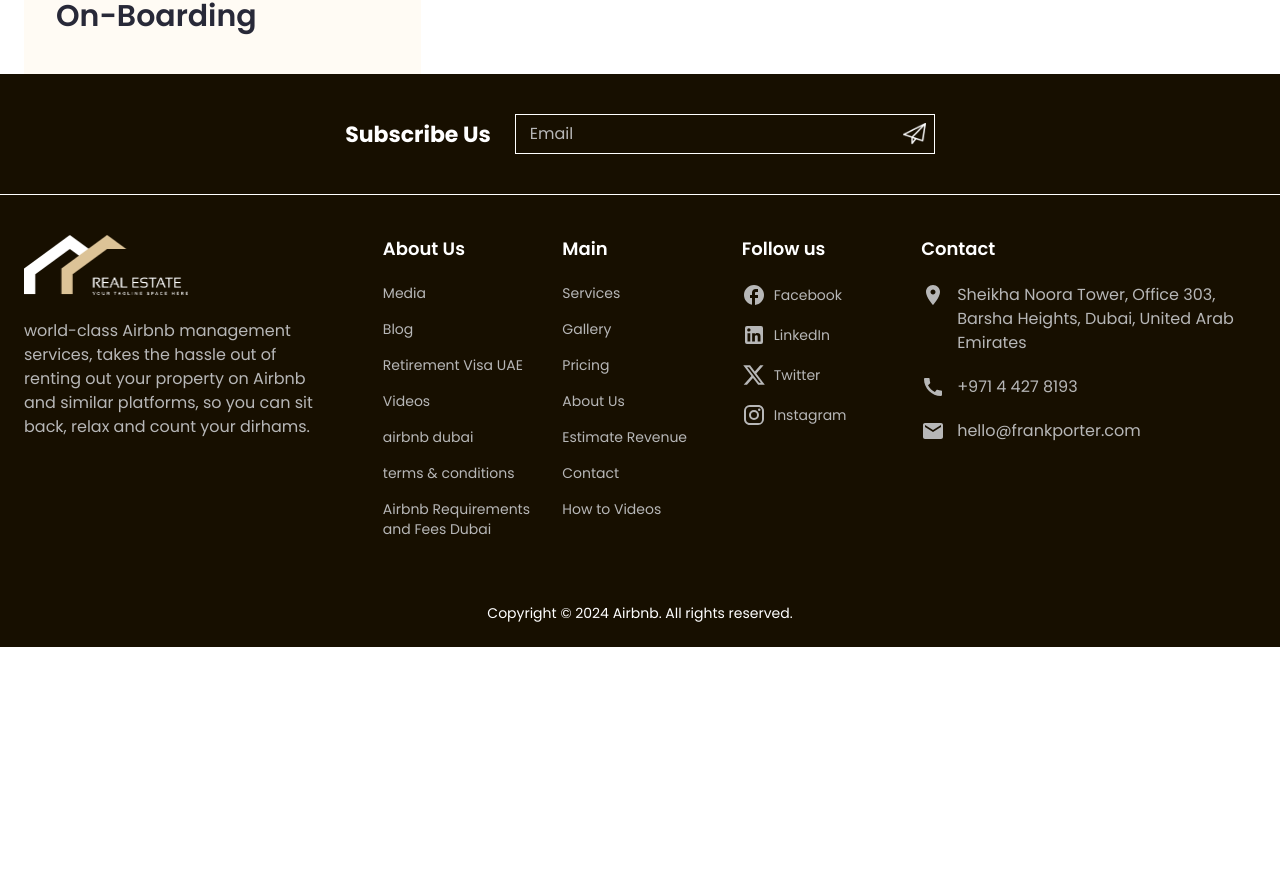
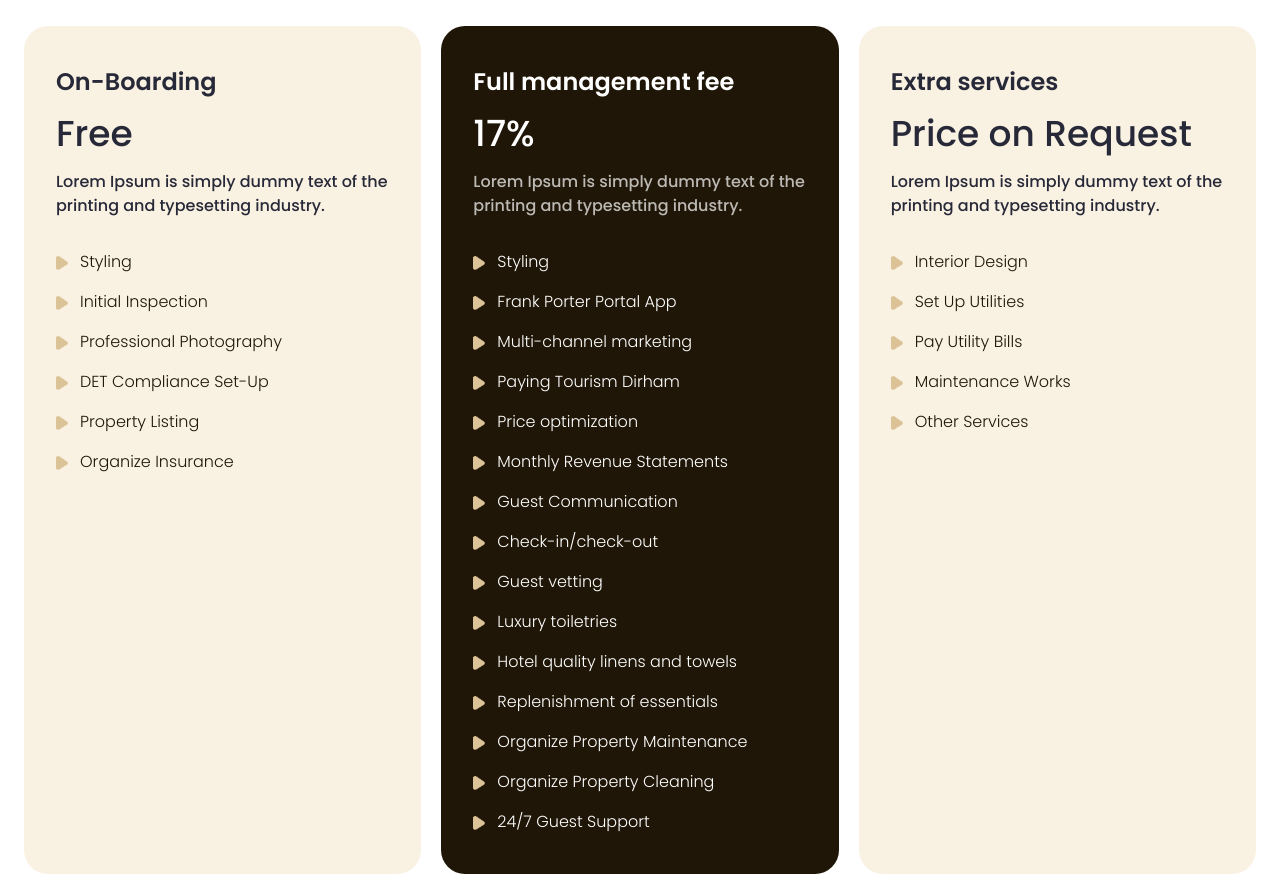
Before and after one commit to mexxiss/Airbnb_React_Frontend, a React (Vite) app: page /pricing in a window 1280 px wide. Shown: the part 735-1611 px from the top of the page. Before the commit the page ends 1382 px from the top, so only its background shows below. Built offline with nearby package versions, Linux system fonts and the light colour scheme.

Commit message:
pricing page add

```diff
--- a/src/Components/Home/FAQ.tsx
+++ b/src/Components/Home/FAQ.tsx
@@ -8,7 +8,7 @@ const FAQ = () => {
         <div className="lg:flex">
           <div className="lg:w-2/5">
             <div className="text-center lg:text-left">
-              <h4 className="text-3xl sm:text-[34px] xl:text-[36px] 2xl:text-[42px] font-semibold text-text1">
+              <h4 className="text-3xl sm:text-[34px] xl:text-[36px] 2xl:text-[42px] font-semibold text-text1 xl:leading-[50px]">
                 Airbnb management dubai FAQs
               </h4>
               <p className="text-lg text-primary mt-2">
--- a/src/Pages/Pricing/Pricing.tsx
+++ b/src/Pages/Pricing/Pricing.tsx
@@ -1,21 +1,26 @@
 import React from "react";
 import icon27 from "../../assets/icons/icon27.png";
+import Pointer from "../../assets/icons/Pointer.png";
 import bg1 from "../../assets/images/bg1.jpg";
 import { Link } from "react-router-dom";
+import { ArrowRightRounded } from "@mui/icons-material";
+import Slider from "react-slick";
+import FAQ from "../../Components/Home/FAQ";
 
 const Pricing = () => {
+
   return (
     <>
       {/* banner */}
       <div
-        className="pt-32 pb-20 bg-cover bg-bottom"
+        className="pt-28 pb-14 lg:pt-32 lg:pb-20 bg-cover bg-bottom"
         style={{
           backgroundImage: `linear-gradient(#FFF1D9CC, #FFF1D9CC), url(${bg1})`,
         }}
       >
         <div className="container mx-auto">
-          <div className="flex items-center justify-center flex-col gap-8">
-            <h2 className="text-4xl xl:text-[42px] 2xl:text-[60px] font-semibold text-center text-[#1F1607] ">
+          <div className="flex items-center justify-center flex-col gap-4">
+            <h2 className="text-[42px] sm:text-5xl xl:text-[60px] font-semibold text-center text-[#1F1607] font-light] ">
               Pricing
             </h2>
             <p className="flex items-center gap-4 text-[#4C360E]">
@@ -31,31 +36,155 @@ const Pricing = () => {
         </div>
       </div>
 
-      <div className="pt-20">
+      <div className="pt-10 md:pt-16 lg:pt-20">
         <div className="container mx-auto">
           <div className="flex items-center justify-center flex-col">
-            <h3 className="text-3xl sm:text-[34px] xl:text-[36px] 2xl:text-[42px] font-semibold text-[#1F1607] leading-[50px] 2xl:leading-[58px]">
+            <h3 className="text-3xl sm:text-[34px] xl:text-[36px] 2xl:text-[42px] font-semibold text-[#1F1607] font-light] leading-[50px] 2xl:leading-[58px]">
               Pricing
             </h3>
-            <p className="max-w-[550px] mx-auto text-[#60410C] lg:text-lg font-montserrat mt-3">
+            <p className="max-w-[550px] mx-auto text-[#60410C] lg:text-lg font-montserrat mt-3 text-center">
               We ensure your property is listed for optimum revenue.We make
               money when you make money. It’s as simple as that.
             </p>
             <div>
-              <button className="btn1 mt-12">Estimate revenue</button>
+              <button className="btn1 mt-8 md:mt-12">Estimate revenue</button>
             </div>
           </div>
 
           {/* plans */}
-          <div className="plans">
+          <div className="plans mt-16 sm:mt-20 md:mt-16">
             <div>
-              <div className="grid grid-cols-3 gap-5">
-                <div className="py-10 px-8 bg-[#FFFBF4]">
-                  <h4 className="text-3xl font-semibold text-[#282938]">On-Boarding</h4>
+              <div className="grid md:grid-cols-2 lg:grid-cols-3 gap-5">
+                <div className="py-6 lg:py-10 px-5 lg:px-8 bg-[#f9f2e3] rounded-3xl">
+                  <h4 className="text-2xl font-semibold text-[#282938]">On-Boarding</h4>
+                  <p className="my-4 text-2xl xl:text-3xl 2xl:text-4xl text-[#282938] font-medium">Free</p>
+                  <p className="text-[#282938] font-medium text-sm md:text-base">Lorem Ipsum is simply dummy text of the printing and typesetting industry.</p>
+                  <ul className="mt-5 lg:mt-8 flex flex-col gap-4">
+                    <li className="flex gap-3 text-sm md:text-base">
+                      <img src={Pointer} className="w-3 h-3.5 mt-1 lg:mt-1.5" /> <span className="text-[#1F1607] font-light">
+                        Styling</span>
+                    </li>
+                    <li className="flex gap-3 text-sm md:text-base">
+                      <img src={Pointer} className="w-3 h-3.5 mt-1 lg:mt-1.5" /> <span className="text-[#1F1607] font-light">
+                        Initial Inspection</span>
+                    </li>
+                    <li className="flex gap-3 text-sm md:text-base">
+                      <img src={Pointer} className="w-3 h-3.5 mt-1 lg:mt-1.5" /> <span className="text-[#1F1607] font-light">
+                        Professional Photography</span>
+                    </li>
+                    <li className="flex gap-3 text-sm md:text-base">
+                      <img src={Pointer} className="w-3 h-3.5 mt-1 lg:mt-1.5" /> <span className="text-[#1F1607] font-light">
+                        DET Compliance Set-Up</span>
+                    </li>
+                    <li className="flex gap-3 text-sm md:text-base">
+                      <img src={Pointer} className="w-3 h-3.5 mt-1 lg:mt-1.5" /> <span className="text-[#1F1607] font-light">
+                        Property Listing</span>
+                    </li>
+                    <li className="flex gap-3 text-sm md:text-base">
+                      <img src={Pointer} className="w-3 h-3.5 mt-1 lg:mt-1.5" /> <span className="text-[#1F1607] font-light">
+                        Organize Insurance</span>
+                    </li>
+                  </ul>
+                </div>
+                <div className="py-6 lg:py-10 px-5 lg:px-8 bg-[#1F1607] rounded-3xl">
+                  <h4 className="text-xl xl:text-2xl font-semibold text-white">Full management fee</h4>
+                  <p className="my-4 text-2xl xl:text-3xl 2xl:text-4xl text-white font-medium">17%</p>
+                  <p className="text-white font-medium opacity-70">Lorem Ipsum is simply dummy text of the printing and typesetting industry.</p>
+                  <ul className="mt-5 lg:mt-8 flex flex-col gap-4">
+                    <li className="flex gap-3 text-sm md:text-base">
+                      <img src={Pointer} className="w-3 h-3.5 mt-1 lg:mt-1.5" /> <span className="text-white font-light">
+                        Styling</span>
+                    </li>
+                    <li className="flex gap-3 text-sm md:text-base">
+                      <img src={Pointer} className="w-3 h-3.5 mt-1 lg:mt-1.5" /> <span className="text-white font-light">
+                        Frank Porter Portal App</span>
+                    </li>
+                    <li className="flex gap-3 text-sm md:text-base">
+                      <img src={Pointer} className="w-3 h-3.5 mt-1 lg:mt-1.5" /> <span className="text-white font-light">
+                        Multi-channel marketing</span>
+                    </li>
+                    <li className="flex gap-3 text-sm md:text-base">
+                      <img src={Pointer} className="w-3 h-3.5 mt-1 lg:mt-1.5" /> <span className="text-white font-light">
+                        Paying Tourism Dirham</span>
+                    </li>
+                    <li className="flex gap-3 text-sm md:text-base">
+                      <img src={Pointer} className="w-3 h-3.5 mt-1 lg:mt-1.5" /> <span className="text-white font-light">
+                        Price optimization</span>
+                    </li>
+                    <li className="flex gap-3 text-sm md:text-base">
+                      <img src={Pointer} className="w-3 h-3.5 mt-1 lg:mt-1.5" /> <span className="text-white font-light">
+                        Monthly Revenue Statements</span>
+                    </li>
+                    <li className="flex gap-3 text-sm md:text-base">
+                      <img src={Pointer} className="w-3 h-3.5 mt-1 lg:mt-1.5" /> <span className="text-white font-light">
+                        Guest Communication</span>
+                    </li>
+                    <li className="flex gap-3 text-sm md:text-base">
+                      <img src={Pointer} className="w-3 h-3.5 mt-1 lg:mt-1.5" /> <span className="text-white font-light">
+                        Check-in/check-out</span>
+                    </li>
+                    <li className="flex gap-3 text-sm md:text-base">
+                      <img src={Pointer} className="w-3 h-3.5 mt-1 lg:mt-1.5" /> <span className="text-white font-light">
+                        Guest vetting</span>
+                    </li>
+                    <li className="flex gap-3 text-sm md:text-base">
+                      <img src={Pointer} className="w-3 h-3.5 mt-1 lg:mt-1.5" /> <span className="text-white font-light">
+                        Luxury toiletries</span>
+                    </li>
+                    <li className="flex gap-3 text-sm md:text-base">
+                      <img src={Pointer} className="w-3 h-3.5 mt-1 lg:mt-1.5" /> <span className="text-white font-light">
+                        Hotel quality linens and towels</span>
+                    </li>
+                    <li className="flex gap-3 text-sm md:text-base">
+                      <img src={Pointer} className="w-3 h-3.5 mt-1 lg:mt-1.5" /> <span className="text-white font-light">
+                        Replenishment of essentials</span>
+                    </li>
+                    <li className="flex gap-3 text-sm md:text-base">
+                      <img src={Pointer} className="w-3 h-3.5 mt-1 lg:mt-1.5" /> <span className="text-white font-light">
+                        Organize Property Maintenance</span>
+                    </li>
+                    <li className="flex gap-3 text-sm md:text-base">
+                      <img src={Pointer} className="w-3 h-3.5 mt-1 lg:mt-1.5" /> <span className="text-white font-light">
+                        Organize Property Cleaning</span>
+                    </li>
+                    <li className="flex gap-3 text-sm md:text-base">
+                      <img src={Pointer} className="w-3 h-3.5 mt-1 lg:mt-1.5" /> <span className="text-white font-light">
+                        24/7 Guest Support</span>
+                    </li>
+                  </ul>
+                </div>
+                <div className="py-6 lg:py-10 px-5 lg:px-8 bg-[#f9f2e3] rounded-3xl">
+                  <h4 className="text-2xl font-semibold text-[#282938]">Extra services</h4>
+                  <p className="my-4 text-2xl xl:text-3xl 2xl:text-4xl text-[#282938] font-medium">Price on Request</p>
+                  <p className="text-[#282938] font-medium text-sm md:text-base">Lorem Ipsum is simply dummy text of the printing and typesetting industry.</p>
+                  <ul className="mt-5 lg:mt-8 flex flex-col gap-4">
+                    <li className="flex gap-3 text-sm md:text-base">
+                      <img src={Pointer} className="w-3 h-3.5 mt-1 lg:mt-1.5" /> <span className="text-[#1F1607] font-light">
+                        Interior Design</span>
+                    </li>
+                    <li className="flex gap-3 text-sm md:text-base">
+                      <img src={Pointer} className="w-3 h-3.5 mt-1 lg:mt-1.5" /> <span className="text-[#1F1607] font-light">
+                        Set Up Utilities</span>
+                    </li>
+                    <li className="flex gap-3 text-sm md:text-base">
+                      <img src={Pointer} className="w-3 h-3.5 mt-1 lg:mt-1.5" /> <span className="text-[#1F1607] font-light">
+                        Pay Utility Bills</span>
+                    </li>
+                    <li className="flex gap-3 text-sm md:text-base">
+                      <img src={Pointer} className="w-3 h-3.5 mt-1 lg:mt-1.5" /> <span className="text-[#1F1607] font-light">
+                        Maintenance Works</span>
+                    </li>
+                    <li className="flex gap-3 text-sm md:text-base">
+                      <img src={Pointer} className="w-3 h-3.5 mt-1 lg:mt-1.5" /> <span className="text-[#1F1607] font-light">
+                        Other Services</span>
+                    </li>
+                  </ul>
                 </div>
               </div>
             </div>
           </div>
+
+          <FAQ />
         </div>
       </div>
     </>
```
Also changed, not shown: src/assets/icons/Pointer.png (added).
